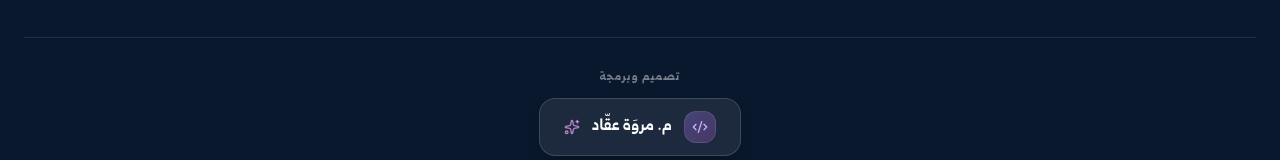
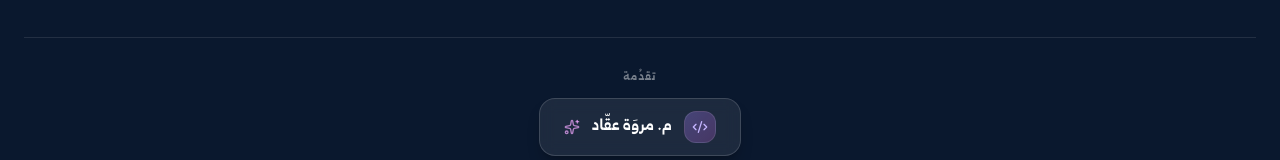
Before and after one commit to 15coder/MX-ACADEMY, a React (Vite) app: page / in a window 1280 px wide. Shown: the part 3578-3738 px from the top of the page. Built offline with nearby package versions, Linux system fonts and the light colour scheme.

Commit message:
تعديل نص الفوتر من 'تصميم وبرمجة' إلى 'تقدُمة'

```diff
--- a/src/components/layout/footer.tsx
+++ b/src/components/layout/footer.tsx
@@ -84,7 +84,7 @@ export function Footer() {
             <div className="absolute -inset-4 rounded-3xl bg-white/5 blur-xl opacity-0 group-hover:opacity-100 transition-opacity duration-500 pointer-events-none" />
 
             <p className="relative text-xs font-medium text-primary-foreground/45 tracking-widest uppercase">
-              تصميم وبرمجة
+              تقدُمة
             </p>
 
             <div className="relative inline-flex items-center gap-3 rounded-2xl border border-white/15 bg-white/8 backdrop-blur-sm px-6 py-3 shadow-lg shadow-black/20 group-hover:border-white/25 group-hover:bg-white/12 transition-all duration-300">
```
Also changed, not shown: 1 other file (tests, documents, lock files or other folders).
